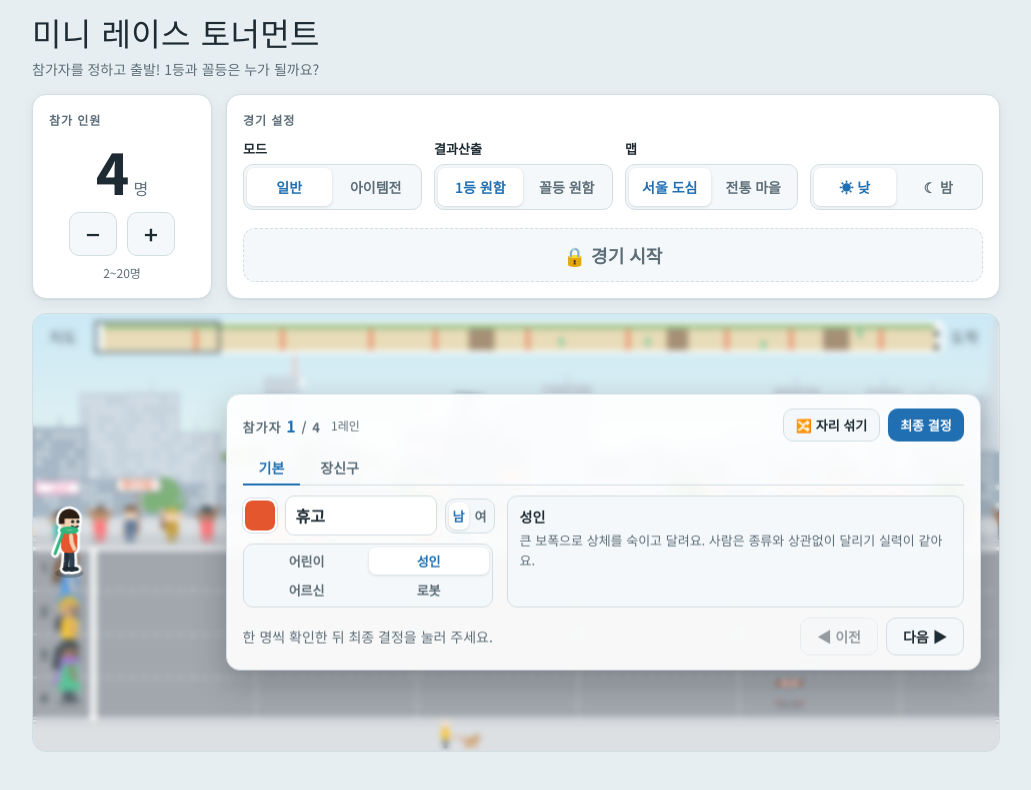
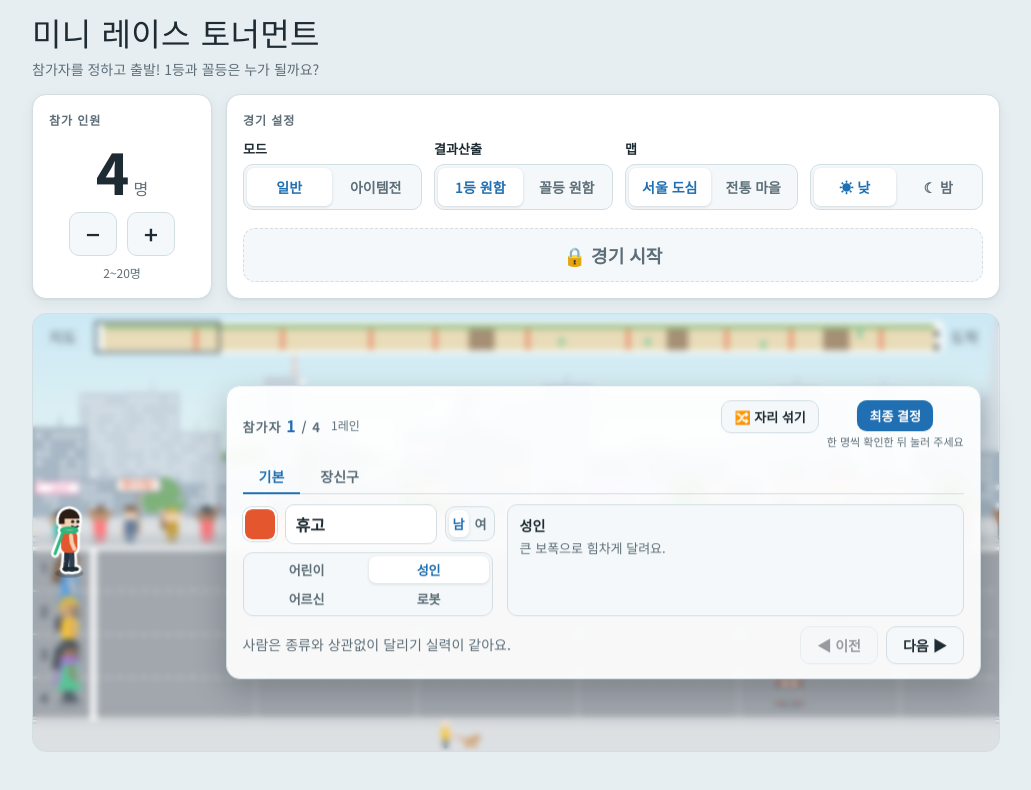
Before and after one commit to Hyunbae89/miniRaceGame, a React (Vite) app: page / in a window 1280 px wide. Shown: the top 790 px of the page, without its empty margins (124-1155 px from the left). Built offline with nearby package versions, Linux system fonts and the light colour scheme.

Commit message:
참가자 창: 종류 설명을 한 줄로, 실력 안내를 아래 줄로, 최종 결정 아래 작은 안내
Co-Authored-By: Claude Opus 5.5 <noreply@anthropic.com>

```diff
--- a/src/App.css
+++ b/src/App.css
@@ -62,7 +62,9 @@ button.sq{width:48px;height:44px;padding:0;font-size:24px;background:var(--panel
 .roster-head{display:flex;align-items:center;gap:10px;flex-wrap:wrap}
 .roster-head .eyebrow{margin:0;font-size:13px}
 .roster-head .eyebrow strong{color:var(--accent);font-size:16px}
-.roster-tools{display:flex;gap:8px;margin-left:auto}
+.roster-tools{display:flex;gap:8px;margin-left:auto;align-items:flex-start}
+.confirm-box{display:flex;flex-direction:column;align-items:center;gap:2px}
+.confirm-box small{font-size:11px;color:var(--muted);white-space:nowrap}
 .roster-tools button{font-size:13px;padding:6px 12px}
 .lane{font-size:12px;color:var(--muted)}
 .card-row{display:flex;align-items:center;gap:10px}
--- a/src/App.jsx
+++ b/src/App.jsx
@@ -5,13 +5,12 @@ import './App.css';
 const TITLE = '미니 레이스 토너먼트';
 const GENDERS = [['m', '남'], ['f', '여']];
 const AGES = [['c', '어린이'], ['a', '성인'], ['e', '어르신'], ['r', '로봇']];
-// 참가자 창 설명: 사람 셋은 겉모습·걸음만 다르고 속도 계산은 같음(sim/race.js), 로봇만 능력이 다름(sim/robot.js)
-const HUMAN = ' 사람은 종류와 상관없이 달리기 실력이 같아요.';
+// 참가자 창 짧은 설명(자세한 동작은 가이드 페이지에서). 사람 셋은 겉모습·걸음만 다르고 속도 계산은 같음, 로봇만 능력이 다름(sim/robot.js)
 const AGE_DESC = {
-  c: '작은 몸으로 빠르게 종종걸음을 쳐요.' + HUMAN,
-  a: '큰 보폭으로 상체를 숙이고 달려요.' + HUMAN,
-  e: '작은 보폭으로 지팡이를 짚으며 걸어요.' + HUMAN,
-  r: '배터리로 일정한 속도를 내고, 배터리가 차면 부스터로 가속해요. 무리하면 과열되고, 다 닳으면 멈춰서 충전해요. 무거워서 진흙에 약하지만 허들·물웅덩이를 가끔 버티고 밀치기에 강해요. 넘어지면 재부팅이라 더 오래 쉬어요.',
+  c: '작은 몸으로 종종걸음을 쳐요.',
+  a: '큰 보폭으로 힘차게 달려요.',
+  e: '작은 보폭으로 지팡이를 짚고 걸어요.',
+  r: '배터리와 부스터로 달려요. 진흙엔 약하고 밀치기엔 강해요.',
 };
 const MODES = [['normal', '일반'], ['item', '아이템전']];
 const WANTS = [['first', '1등 원함'], ['last', '꼴등 원함']];
@@ -106,7 +105,10 @@ function Roster({ v, game, editing, setEditing, onConfirm, confirmRef }) {
         <div className="roster-tools">
           <button type="button" className="ghost" onClick={() => game().shuffleLanes()}>🔀 자리 섞기</button>
           {shuffled && <button type="button" className="ghost" onClick={() => game().resetLanes()}>원래 자리</button>}
-          <button type="button" ref={confirmRef} className="confirm pulse" onClick={onConfirm}>최종 결정</button>
+          <div className="confirm-box">
+            <button type="button" ref={confirmRef} className="confirm pulse" onClick={onConfirm}>최종 결정</button>
+            <small className="pc-only">한 명씩 확인한 뒤 눌러 주세요</small>
+          </div>
         </div>
       </div>
       <div className="tabs" role="tablist" aria-label="편집 항목">
@@ -149,7 +151,7 @@ function Roster({ v, game, editing, setEditing, onConfirm, confirmRef }) {
         )}
       </div>
       <div className="roster-foot">
-        <p className="status pc-only">{tab === 'acc' ? '장신구를 눌러 켜고 끄고, 옆의 색 칸으로 색을 바꿔요.' : '한 명씩 확인한 뒤 최종 결정을 눌러 주세요.'}</p>
+        <p className="status pc-only">{tab === 'acc' ? '장신구를 눌러 켜고 끄고, 옆의 색 칸으로 색을 바꿔요.' : c.age === 'r' ? '로봇은 사람과 능력이 달라요.' : '사람은 종류와 상관없이 달리기 실력이 같아요.'}</p>
         <button type="button" className="nav" aria-label="이전 참가자" disabled={i === 0} onClick={() => go(-1)}>◀ 이전</button>
         <button type="button" className="nav" aria-label="다음 참가자" disabled={i === v.n - 1} onClick={() => go(1)}>다음 ▶</button>
       </div>
```
Also changed, not shown: 2 other files (tests, documents, lock files or other folders).
